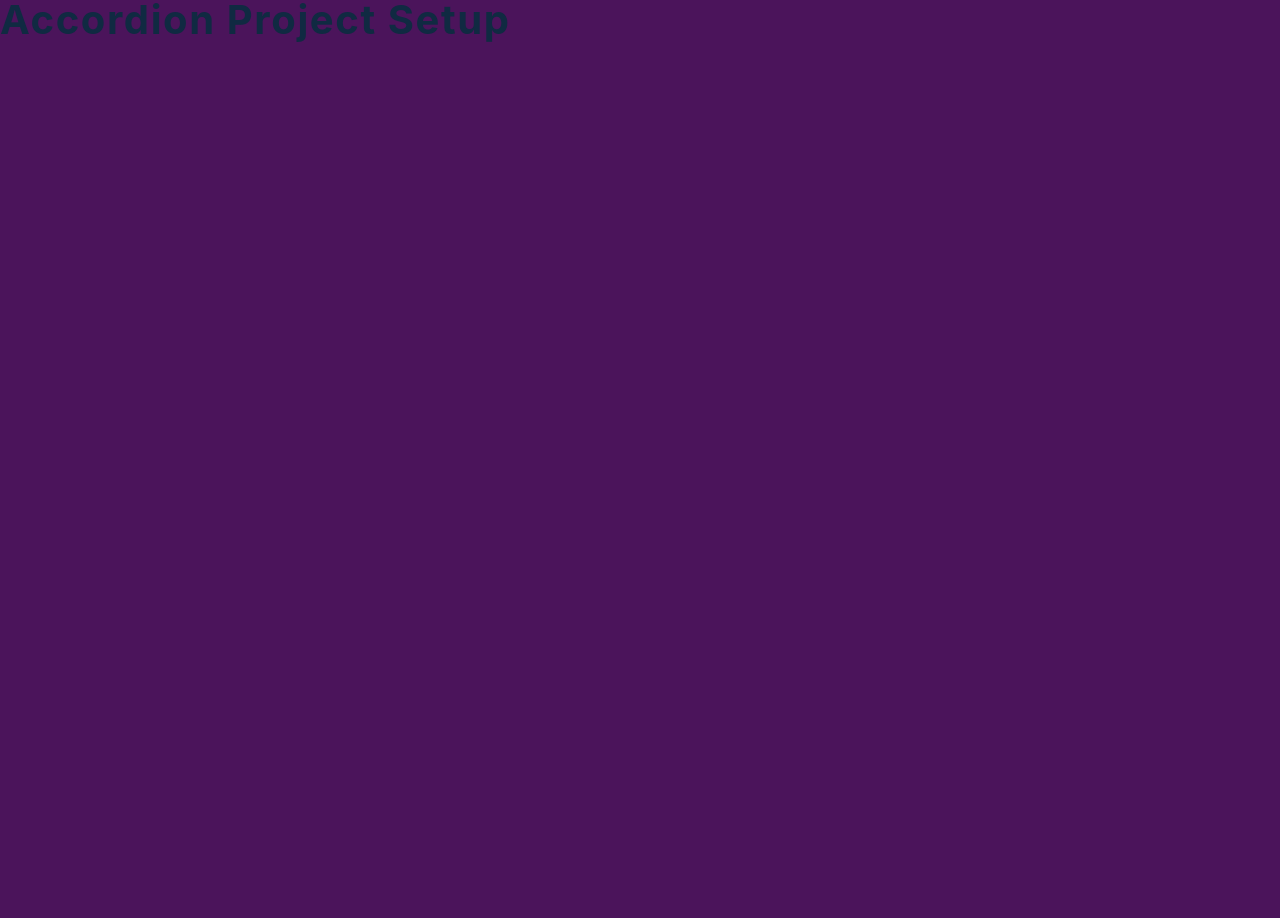
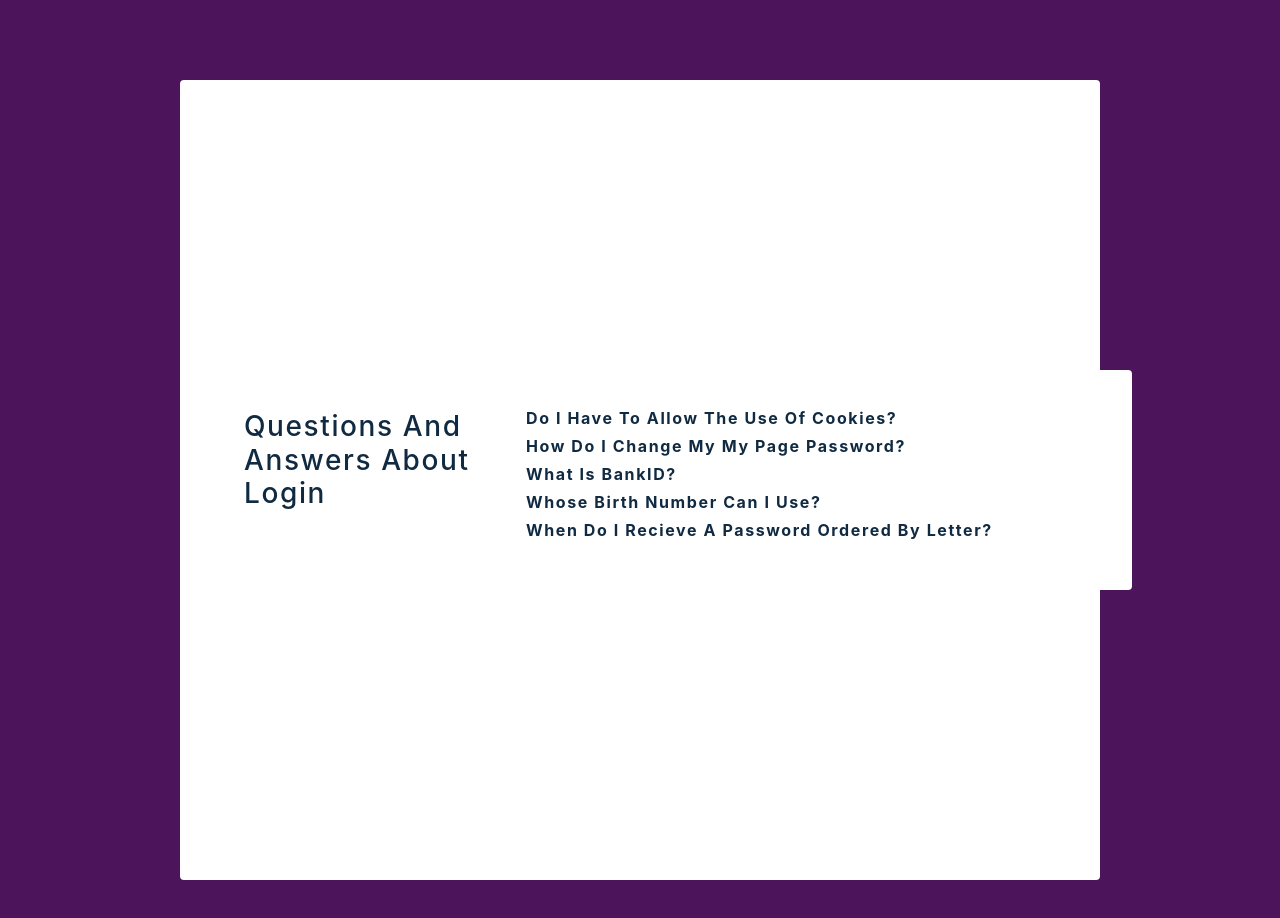
Before and after one commit to o0p/qa-react, a React (Create React App) app: page / in a window 1280 px wide. Shown: the top 918 px of the page. Before the commit the page ends 800 px from the top, so only its background shows below. Built offline with nearby package versions, Linux system fonts and the light colour scheme.

Commit message:
Add structure to App.js

```diff
--- a/src/App.js
+++ b/src/App.js
@@ -3,7 +3,20 @@ import data from './data';
 import SingleQuestion from './Question';
 function App() {
   const [questions, setQuestions] = useState(data);
-  return <h2>accordion project setup</h2>;
+  return (
+    <>
+      <main className="container">
+        <div className="container">
+          <h3>Questions and Answers about Login</h3>
+          <section className="info">
+            {questions.map((question) => {
+              return <SingleQuestion key={question.id} {...question} />;
+            })}
+          </section>
+        </div>
+      </main>
+    </>
+  );
 }
 
 export default App;
--- a/src/Question.js
+++ b/src/Question.js
@@ -1,7 +1,13 @@
 import React, { useState } from 'react';
 import { AiOutlineMinus, AiOutlinePlus } from 'react-icons/ai';
-const Question = () => {
-  return <h2>question component</h2>;
+const Question = ({ title, info }) => {
+  return (
+    <>
+      <header>
+        <h4>{title}</h4>
+      </header>
+    </>
+  );
 };
 
 export default Question;
```
